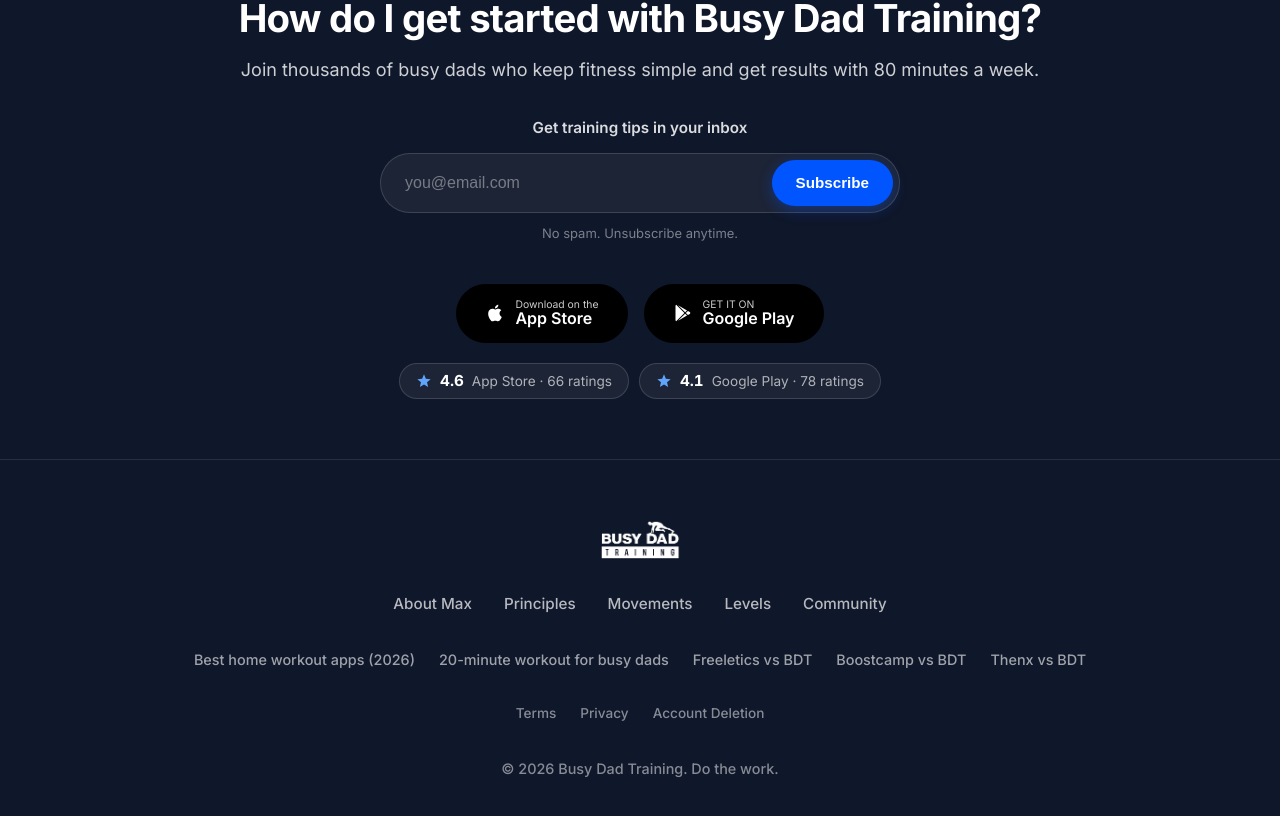
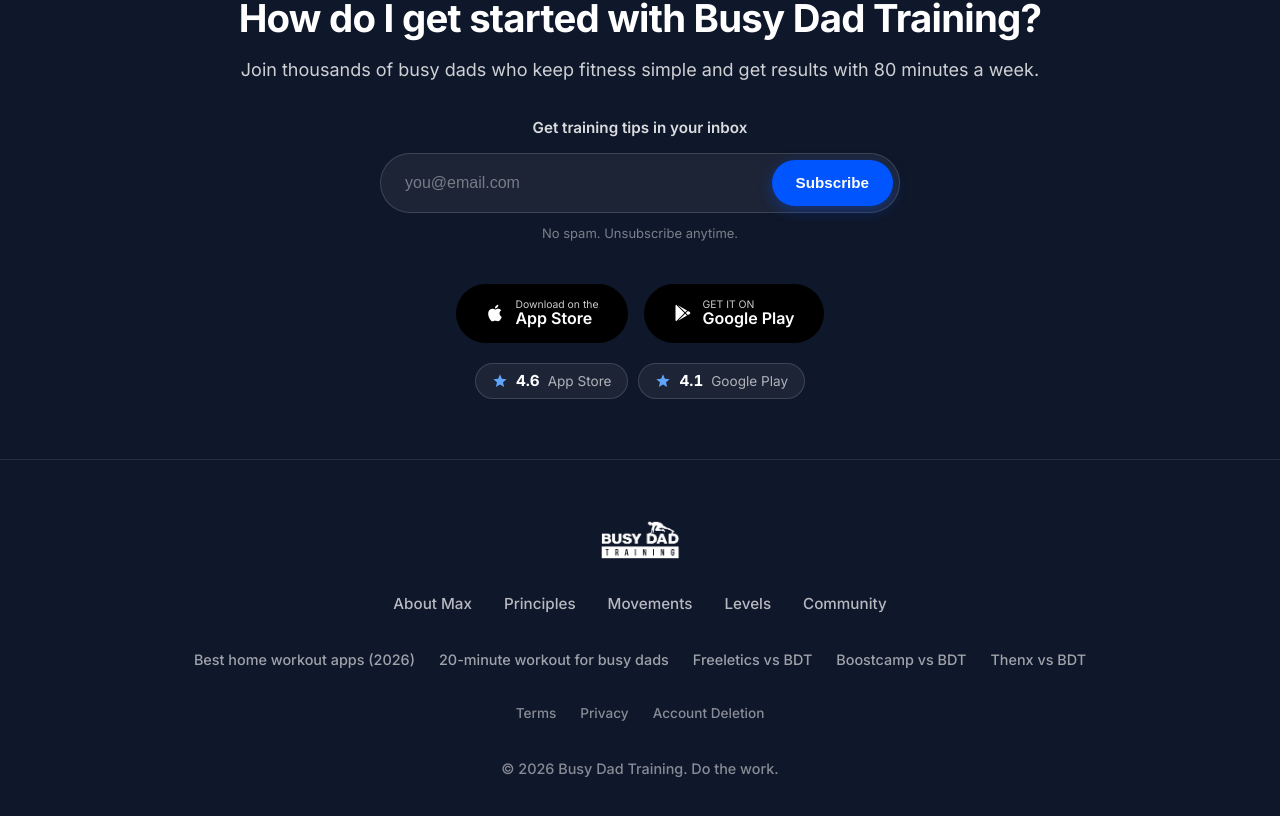
Before and after one commit to andre-pb/BdtWebsite, a Next.js app: page /levels in a window 1280 px wide. Shown: the part 8459-9275 px from the top of the page. Built offline with nearby package versions, Linux system fonts and the light colour scheme; no server answers.

Commit message:
Update StoreRatings.tsx

```diff
--- a/src/components/ui/StoreRatings.tsx
+++ b/src/components/ui/StoreRatings.tsx
@@ -12,8 +12,6 @@ const HUB_URL = process.env.NEXT_PUBLIC_BURPEE_HUB_URL;
 const STORE_RATINGS_URL = HUB_URL
   ? new URL("/api/v1/StoreRatings", HUB_URL).toString()
   : undefined;
-
-const countFormatter = new Intl.NumberFormat("en-GB");
 
 type StoreKey = "apple" | "google";
 
@@ -54,21 +52,17 @@ function StorePill({
   label,
   storeUrl,
   rating,
-  ratingCount,
 }: {
   label: string;
   storeUrl: string;
   rating: number;
-  ratingCount: number;
 }) {
   return (
     <a
       href={storeUrl}
       target="_blank"
       rel="noopener noreferrer"
-      aria-label={`${label}: rated ${rating.toFixed(1)} out of 5 from ${countFormatter.format(
-        ratingCount,
-      )} ratings`}
+      aria-label={`${label}: rated ${rating.toFixed(1)} out of 5`}
       style={{
         display: "inline-flex",
         alignItems: "center",
@@ -94,7 +88,7 @@ function StorePill({
         {rating.toFixed(1)}
       </span>
       <span style={{ color: "rgba(255,255,255,0.65)", fontSize: "0.85rem" }}>
-        {label} · {countFormatter.format(ratingCount)} ratings
+        {label}
       </span>
     </a>
   );
@@ -160,7 +154,6 @@ export function StoreRatings({ style }: { style?: CSSProperties }) {
             label={label}
             storeUrl={storeUrl}
             rating={current.rating}
-            ratingCount={current.ratingCount}
           />
         );
       })}
```
